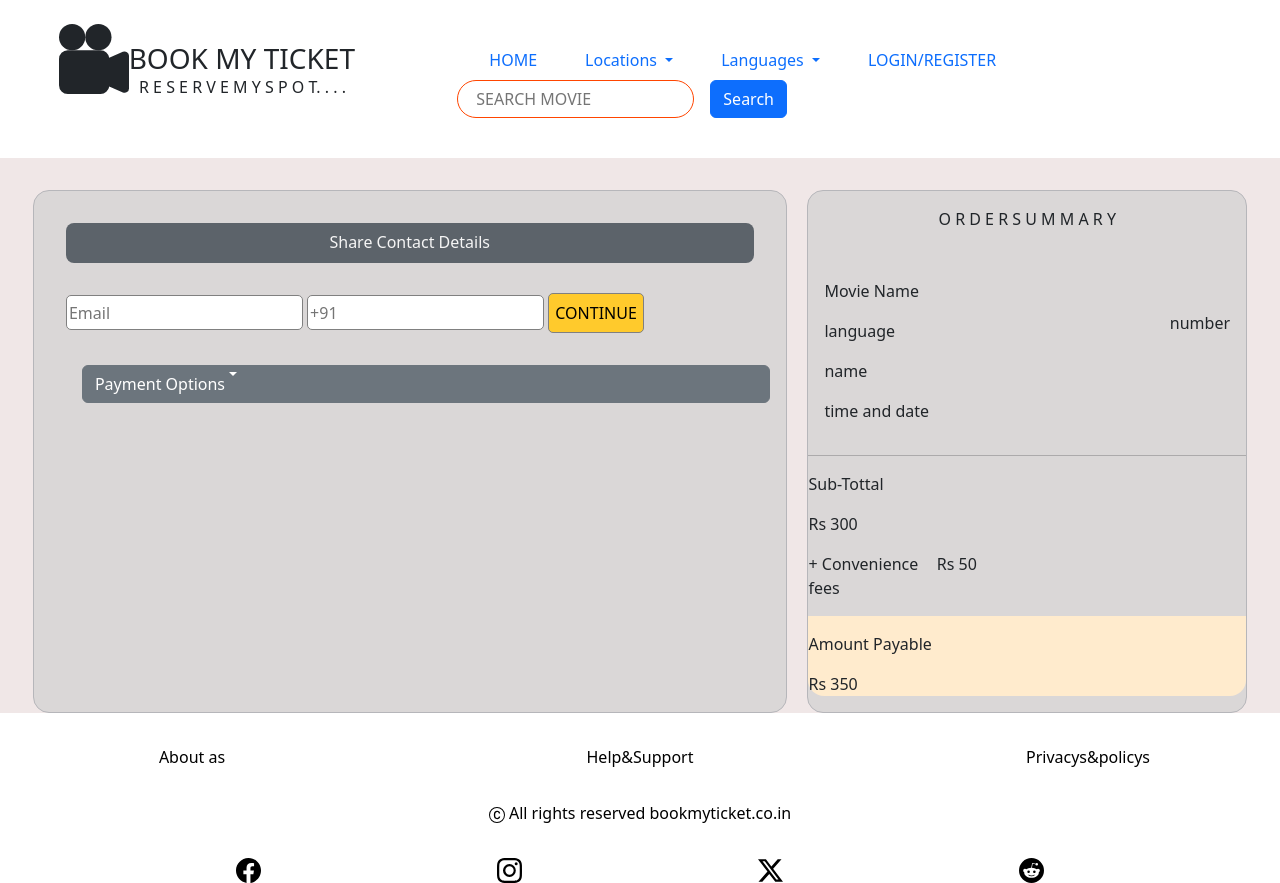
After one commit to Maheshmurali/Movie_booking, a Django app: page /payment/ in a window 1280 px wide. The commit adds this page. Run offline with Django 4.2, Linux system fonts and the light colour scheme; some libraries are stand-ins or nearby versions.

Commit message:
register Layout

```diff
--- a/movieproject/movieapp/urls.py
+++ b/movieproject/movieapp/urls.py
@@ -1,25 +1,12 @@
-"""
-URL configuration for movieproject project.
 
-The `urlpatterns` list routes URLs to views. For more information please see:
-    https://docs.djangoproject.com/en/4.2/topics/http/urls/
-Examples:
-Function views
-    1. Add an import:  from my_app import views
-    2. Add a URL to urlpatterns:  path('', views.home, name='home')
-Class-based views
-    1. Add an import:  from other_app.views import Home
-    2. Add a URL to urlpatterns:  path('', Home.as_view(), name='home')
-Including another URLconf
-    1. Import the include() function: from django.urls import include, path
-    2. Add a URL to urlpatterns:  path('blog/', include('blog.urls'))
-"""
 from django.contrib import admin
 from django.urls import path
 from . import views
 urlpatterns = [
     path('',views.index,name='index'),
     path('seatselection/',views.selection,name='seatselection'),
+    path('register/',views.register,name='register'),
+    path('payment/',views.checkout,name='checkout'),
 
 
 ]
--- a/movieproject/movieapp/views.py
+++ b/movieproject/movieapp/views.py
@@ -33,3 +33,9 @@ def index(request):
 
 def selection(request):
     return render(request,'seatselection.html')
+
+def register(request):
+    return render(request,'register.html')
+
+def checkout(request):
+    return render(request,'checkout.html')
--- /dev/null
+++ b/movieproject/static/css/checkout.css
@@ -0,0 +1,86 @@
+.container-fluid{
+    display: flex;
+    flex-wrap: wrap;
+    background-color: rgb(240, 231, 231);
+    justify-content: space-evenly;
+}
+.col-8-payment{
+    border: 1px solid rgb(182, 182, 186);
+    width: 60%;
+    margin-top: 2em;
+    padding: 2em;
+    border-radius: 1em;
+    backdrop-filter: blure 5px;
+    background-color: rgb(218, 215, 215);
+
+}
+.col-4-payment{
+    border: 1px solid rgb(182, 182, 186);
+    margin-top: 2em;
+    backdrop-filter: blure 5px;
+    border-radius: 1em;
+    background-color: rgb(218, 215, 215);
+    width: 35%;
+}
+.detail-tkt{
+    display: flex;
+    justify-content: space-between;
+}
+.title-order{
+    display: flex;
+    justify-content: center;
+    width: 100%;
+    padding-top: 1em;
+}
+.tkt-summary{
+    padding-top: 3em;
+    padding-left: 1em;
+    display: flex;
+    flex-direction: column;
+
+}
+.tkt-number{
+    padding-top: 5em;
+    padding-right: 1em;
+}
+.fees{
+    display: flex;
+    justify-content: space-between;
+}
+.payable{
+    background-color: blanchedalmond;
+    padding-top: 1em;
+    border-bottom-right-radius: 1em;
+    border-bottom-left-radius: 1em;
+}
+.paymentoptions{
+    margin-top: 2em;
+}
+.paymentoptions .btn{
+    width: 100%;
+}
+.mobile-email p{
+    background-color: #5c636a;
+    height: 2.5rem;
+    border-radius: 8px;
+    text-align: center;
+    color: whitesmoke;
+    padding-top: 7px;
+}
+.mobile-email input{
+    margin-top: 1em;
+    justify-content: space-evenly;
+    border: 1px solid gray;
+    border-radius: 5px;
+    height: 2.2em;
+}
+.btn-continue{
+    background-color: #ffca2c;
+    border: 1px solid gray;
+    border-radius: 5px;
+    height: 40px;
+}
+.btn-continue a{
+    text-decoration: none;
+    color: black;
+}
--- a/movieproject/static/css/index.css
+++ b/movieproject/static/css/index.css
@@ -1,8 +1,11 @@
+
 .container-card{
     display: flex;
     flex-direction: row;
     justify-content:space-evenly;
     margin: 2em;
     flex-wrap: wrap;
-    width: 100%;
+    width: 90%;
+    gap: 6em;
 }
+/*===========================================index page====================================================*/
--- /dev/null
+++ b/movieproject/static/css/register.css
@@ -0,0 +1,21 @@
+.container-register{
+    display: flex;
+    text-align: justify;
+    background-color: whitesmoke;
+
+}
+.col-6{
+    align-items: center;
+    margin-top: 5em;
+    margin-left: 15rem;
+    gap: 2em;
+}
+.col-6 h3{
+    text-align: center;
+    margin-top: 2em;
+}
+.btn-register.btn-primary{
+   margin-left: 12em;
+   margin-top: 2em;
+
+}
--- a/movieproject/static/css/seatselection.css
+++ b/movieproject/static/css/seatselection.css
@@ -187,6 +187,7 @@
 .book-btn{
     width: 15%;
     margin-top: 1em;
+    text-decoration: none;
 }
 .book-btn .btn:hover{
     box-shadow: 2px 2px 5px 0px rgba(0, 0, 0, 0.5);
--- /dev/null
+++ b/movieproject/templates/checkout.html
@@ -0,0 +1,68 @@
+{% extends 'layouts.html' %}
+{% block titleblock %}Payment {% endblock %}
+
+{% block bodyblock %}
+<div class="container-fluid">
+    <div class="col-8-payment">
+        <div class="mobile-email">
+            <div><p>Share Contact Details</p></div>
+            <div>
+                <input type="email" placeholder="Email">
+                <input type="tel" name="" id="" placeholder="+91">
+                <button class="btn-continue"><a href="">CONTINUE</a></button>
+            </div>
+        </div>
+        <div class="paymentoptions">
+            <div class="dropdown">
+                <button class="btn btn-secondary dropdown-toggle" type="button" id="dropdownMenuButton" data-toggle="dropdown" aria-haspopup="true" aria-expanded="false">
+                  Payment Options
+                </button>
+                <div class="dropdown-menu" aria-labelledby="dropdownMenuButton">
+                 <a class="dropdown-item" href="#">WALLET</a>
+
+
+                  <a class="dropdown-item" href="#">U P I</a>
+
+
+                  <a class="dropdown-item" href="#">DEBIT/CREDIT CARDS</a>
+
+
+                  <a class="dropdown-item" href="#">NET BANKING</a>
+                </div>
+              </div>
+        </div>
+    </div>
+    <div class="col-4-payment">
+        <div class="title-order"> O R D E R  S U M M A R Y </div>
+        <div class="detail-tkt">
+        <div class="tkt-summary">
+            <p>Movie Name</p>
+            <p>language</p>
+            <p>name</p>
+            <p>time and date</p>
+        </div>
+        <div class="tkt-number">
+            <p>number</p>
+        </div>
+    </div>
+    <hr>
+    <div class="total-price">
+        <div class="sub">
+            <div class="amount-title"><p>Sub-Tottal</p></div>
+            <div class="amount"><p>Rs 300</p></div>
+
+        </div>
+        <div class="fees">
+            <div class="amount-title"><p>+ Convenience fees</p></div>
+            <div class="amount">Rs 50</div>
+        </div>
+        <div class="payable">
+            <div class="amount-title"><p>Amount Payable</p></div>
+            <div class="amount"><p>Rs 350</p></div>
+        </div>
+    </div>
+    </div>
+
+
+</div>
+{% endblock %}
--- a/movieproject/templates/layouts.html
+++ b/movieproject/templates/layouts.html
@@ -8,6 +8,8 @@
     <link rel="stylesheet" href="{% static 'css/layouts.css' %}">
     <link rel="stylesheet" href="{% static 'css/index.css' %}">
     <link rel="stylesheet" href="{% static 'css/seatselection.css' %}">
+    <link rel="stylesheet" href="{% static 'css/register.css' %}">
+    <link rel="stylesheet" href="{% static 'css/checkout.css' %}">
     <link rel="icon" href="https://p7.hiclipart.com/preview/936/587/822/youtube-video-editing-film-youtube.jpg" type="image/x-icon">
     <title> {% block titleblock %} {% endblock %}</title>
 </head>
@@ -50,7 +52,7 @@
                                 </div>
                               </li>
 
-                        <li class="nav-items"><a class="nav-link" href="">LOGIN/REGISTER</a></li>
+                        <li class="nav-items"><a class="nav-link" href="{%url 'register'%}">LOGIN/REGISTER</a></li>
                         <input class="txtfield " type="text" placeholder="SEARCH MOVIE ">
                         <button class="btn btn-primary"> Search</button>
 
--- a/movieproject/templates/seatselection.html
+++ b/movieproject/templates/seatselection.html
@@ -238,7 +238,7 @@
   <div class="row-selection-reviews">
     <div class="calculation">
       <div class="amount"></div>
-      <div class="book-btn"><button class="btn btn-warning">Book Now</button></div>
+      <div class="book-btn"><a style="text-decoration: none;" href="{% url 'checkout' %}"><button class="btn btn-warning">Book Now</button></a></div>
     </div>
     <div class="casting">
     <div id="carouselExampleControls" class="carousel slide" data-ride="carousel">
```
Also changed, not shown: movieproject/templates/register.html (added, +38 -0 lines).
